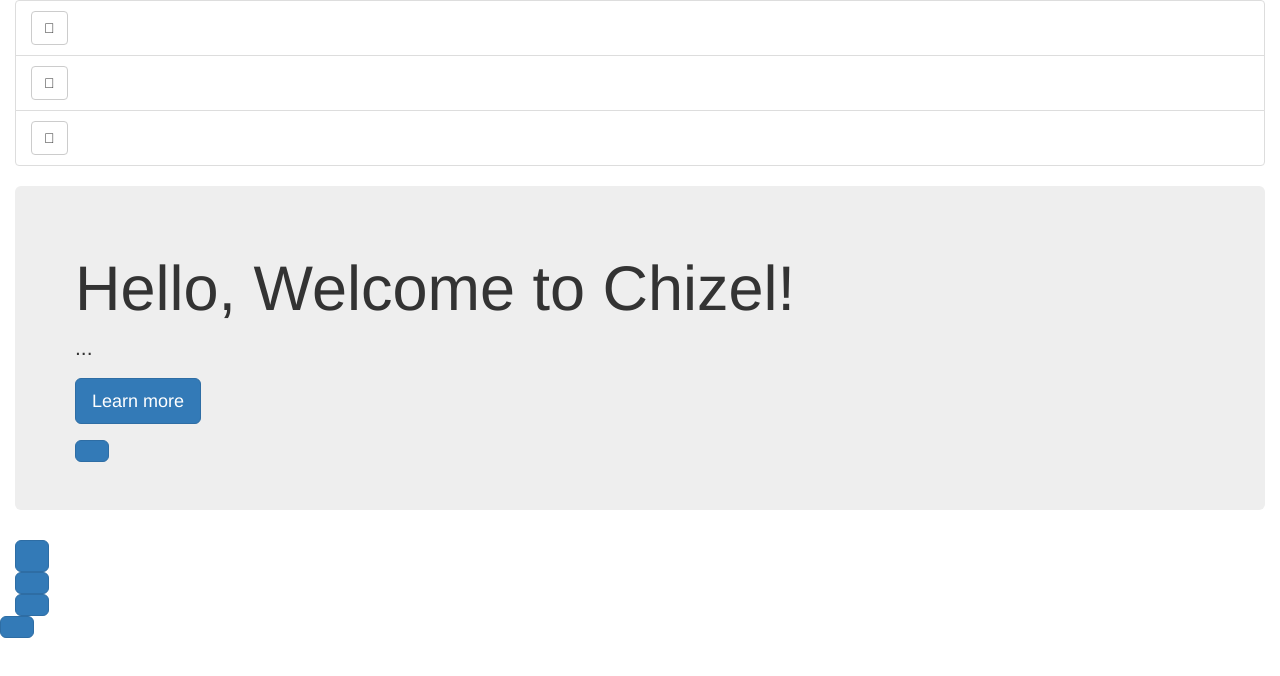
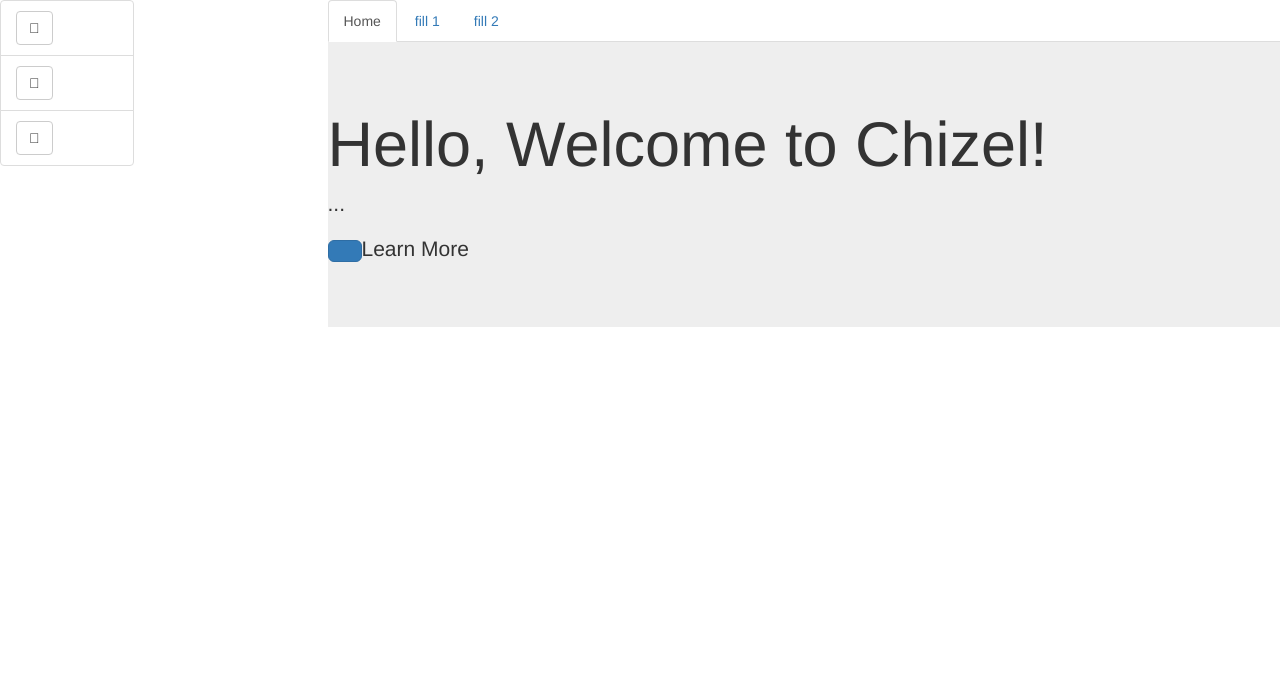
Before and after one commit to ForensicTools/Chizel-475-2151_Patulski_Sigman, a website: page static/index.html in a window 1280 px wide. Drawn offline with nearby package versions, Linux system fonts and the light colour scheme.

Commit message:
update ui

```diff
--- a/static/index.html
+++ b/static/index.html
@@ -4,16 +4,19 @@
     <meta charset="utf-8">
     <title>Chizel</title>
     <link rel="stylesheet" href="lib/bootstrap/css/bootstrap.css">
+
     <srcipts src="lib/jquery/jquery.js"></script>
     <srcipts src="lib/bootstrap/bootstrap.js"></script>
   </head>
   <body>
-      <div class="container-fluid">
-          <div class="row-fluid">
-
-              <div id="Gutter" class="span3">
-
-                  <div id="SideBar" class="span1">
+      <div class="container-fliud">
+          <div class="row">
+              <div class="col-xs-3">
+                  <div id="gutter">
+                  </div>
+                    <div class="row">
+                          <div class="col-xs-6">
+                              <div id="SideBar">
                                 <ul class="list-group">
                                     <li class="list-group-item">
                                         <button type="button" class="btn btn-default">
@@ -32,21 +35,20 @@
                                     </li>
                                 </ul>
                               </div>
-
                           </div>
-              <div id="MainWindow" class="span11">
+                    </div>
+                  </div>
+              <div class="col-xs-9">
+                  <ul class="nav nav-tabs">
+                      <li role="presentation" class="active"><a href="#">Home</a></li>
+                      <li role="presentation"><a href="#">fill 1</a></li>
+                      <li role="presentation"><a href="#">fill 2</a></li>
+                  </ul>
                   <div class="jumbotron">
-                      <h1> Hello, Welcome to Chizel!</h1>
-                      <p>...<p>
-                         <p><a class="btn btn-primary btn-lg" href="#" role="button">Learn more</p>
+                      <h1>Hello, Welcome to Chizel!</h1>
+                      <p>...</p>
+                      <p><a class="btn btn-primary btn-lg" role="button"></a>Learn More</p>
                   </div>
-                  <div id="Console" class="span11">
-                      <div id="Banner" clas>
-                          <p>
-                     </div>
-
-                  </div>
-
               </div>
             </div>
         </div>
```
Lines whose indentation alone changed are shown as unchanged.
